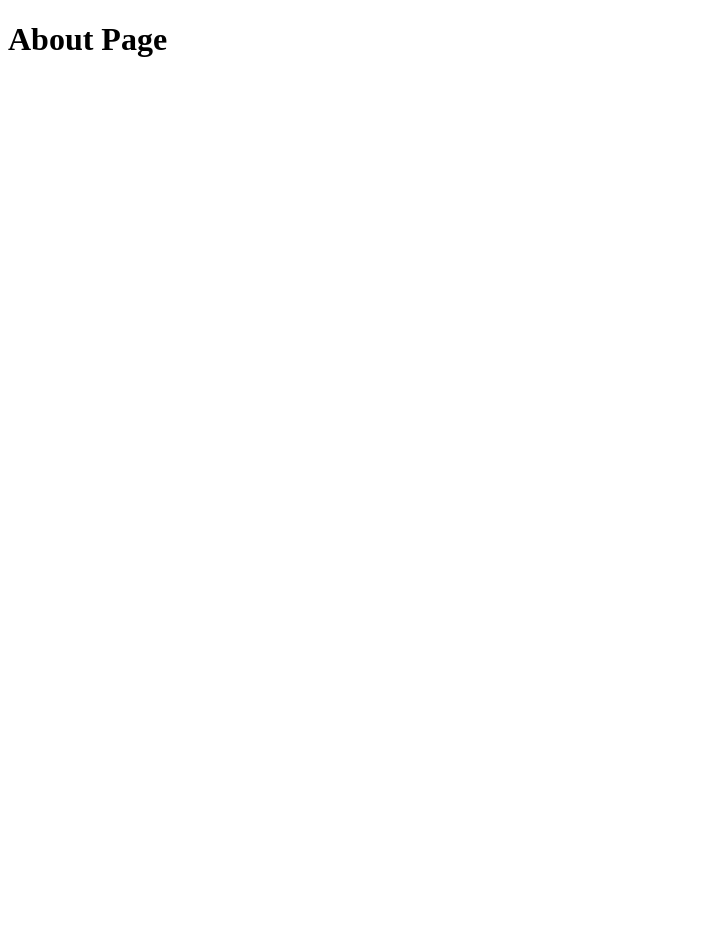
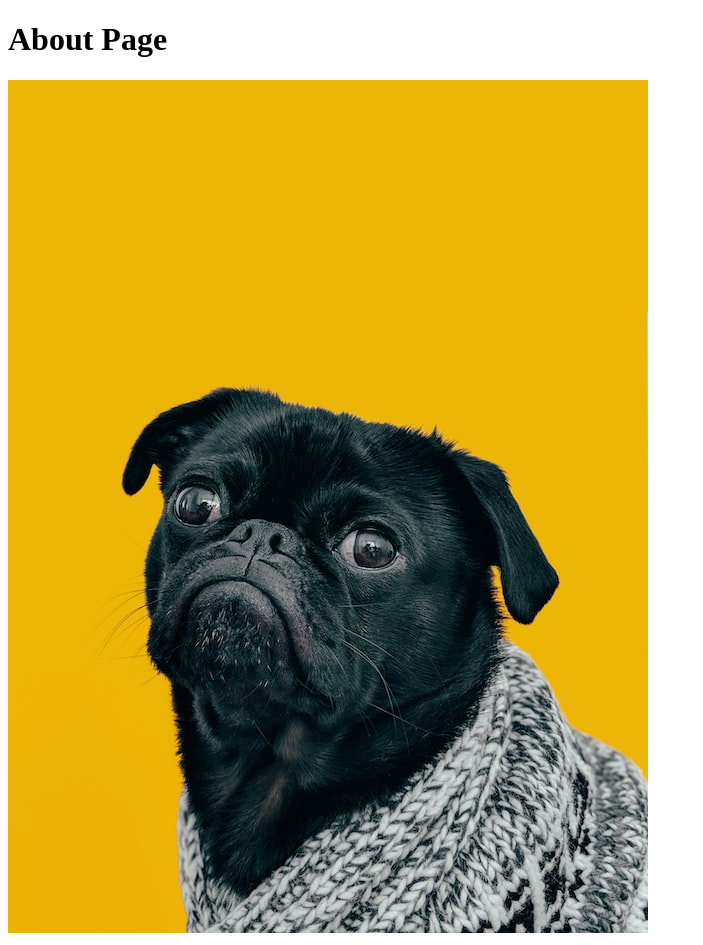
Before and after one commit to Azat31/html, a plain HTML site: page odin-links-and-images/Pages/about.html in a window 1280 px wide. Shown: the whole page, without its empty margins (0-703 px from the left). Before the commit the page ends 800 px from the top, so only its background shows below. Drawn offline with Linux system fonts and the light colour scheme.

Commit message:
added image in about page

```diff
--- a/odin-links-and-images/Pages/about.html
+++ b/odin-links-and-images/Pages/about.html
@@ -6,5 +6,6 @@
 </head>
 <body>
     <h1>About Page</h1>
+    <img src="../images/dog.jpg" alt="Picture of dog named Charles">
 </body>
 </html>
```
